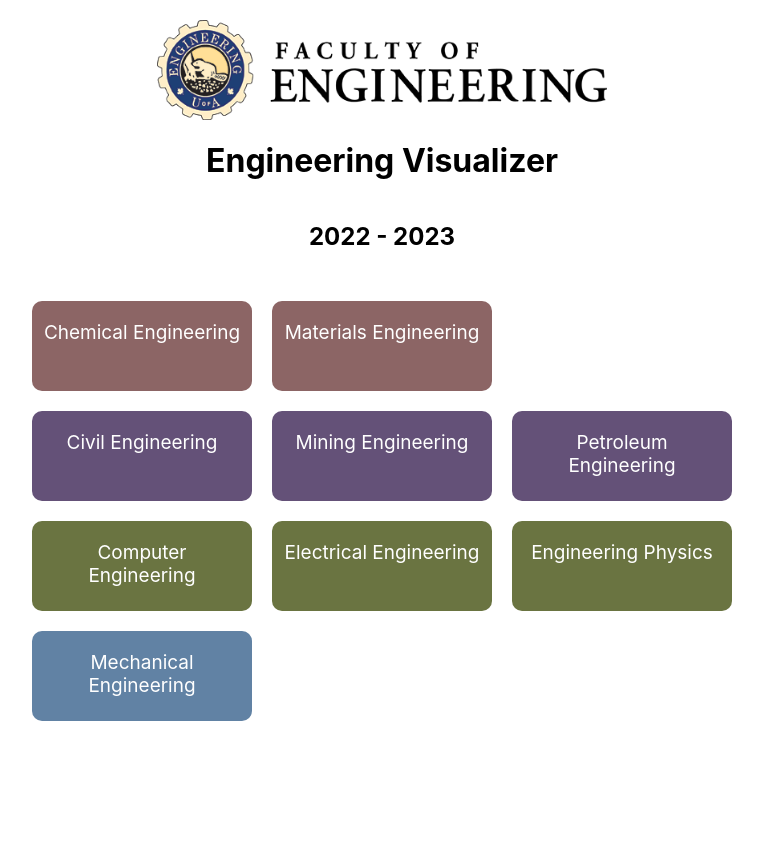
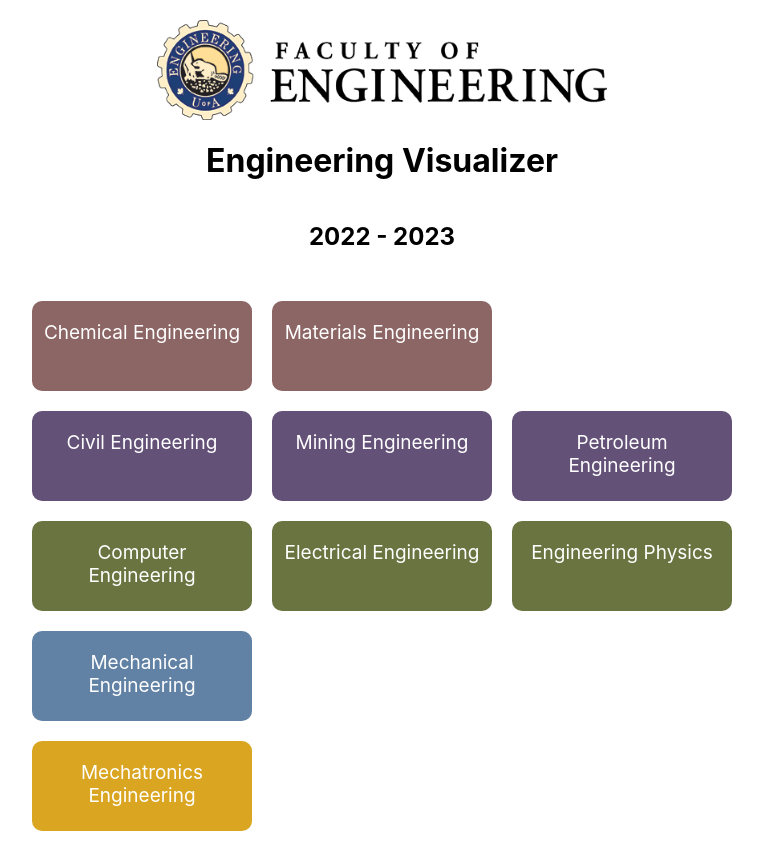
Before and after one commit to xiangpen-1412/ENGG_Visualizer, a React (Create React App) app: page / in a window 1280 px wide. Shown: the whole page, without its empty margins (258-1021 px from the left). Before the commit the page ends 800 px from the top, so only its background shows below. Built offline with nearby package versions, Linux system fonts and the light colour scheme.

Commit message:
update course group

```diff
--- a/src/App.js
+++ b/src/App.js
@@ -31,7 +31,18 @@ const GradAttributes = (props) => {
 }
 
 const CourseCatagory = (props) => {
+
+    const location = useLocation();
+    const {selectedProgram} = location.state;
+
     const cells = props.CatagoryList.map((catagory, index) => {
+
+        if (selectedProgram === "Computer Engineering") {
+
+            if (index > 9) {
+                return null;
+            }
+
             return (
                 <div
                     key={index}
@@ -44,6 +55,46 @@ const CourseCatagory = (props) => {
                     {catagory.name}
                 </div>
             )
+
+        } else if (selectedProgram === "Mechatronics Engineering") {
+
+            if (index === 9) {
+                return null;
+            }
+
+            return (
+                <div
+                    key={index}
+                    className="indvCatagory"
+                    onClick={(event) => {
+                        props.setCatagoryColor(event, catagory)
+                    }}
+                    style={{backgroundColor: catagory.color}}
+                >
+                    {catagory.name}
+                </div>
+            )
+
+        } else {
+
+            if (index > 8) {
+                return null;
+            }
+
+            return (
+                <div
+                    key={index}
+                    className="indvCatagory"
+                    onClick={(event) => {
+                        props.setCatagoryColor(event, catagory)
+                    }}
+                    style={{backgroundColor: catagory.color}}
+                >
+                    {catagory.name}
+                </div>
+            )
+        }
+
     })
 
     return (
@@ -327,6 +378,54 @@ class App extends Component {
                     name: "Other",
                     color: "#5ce0c4",
                 },
+                {
+                    name: "Computing Science",
+                    color: "#ff9696",
+                },
+                {
+                    name: "Mechatronics",
+                    color: "#ff9966"
+                },
+                {
+                    name: "SEMINARS",
+                    color: "#00db25",
+                },
+                {
+                    name: "LABS",
+                    color: "#00d8db",
+                },
+                {
+                    name: "CODING",
+                    color: "#f5f500",
+                },
+                {
+                    name: "CAD",
+                    color: "#669999",
+                },
+                {
+                    name: "Group Work",
+                    color: "#f500e0",
+                },
+                {
+                    name: "Solid Mechanics",
+                    color: "#66ffb5",
+                },
+                {
+                    name: "Thermo Fluids",
+                    color: "#f500e0",
+                },
+                {
+                    name: "Electrical",
+                    color: "#74cc00",
+                },
+                {
+                    name: "Control",
+                    color: "#cc0000",
+                },
+                {
+                    name: "Management",
+                    color: "#666699",
+                },
             ],
 
             GALegendList: [
@@ -354,7 +453,7 @@ class App extends Component {
             ],
 
             structure: [],
-            reqMap : new Map(),
+            reqMap: new Map(),
             courseGroup: new Map(),
             selectedAtt: "",
             selectedGroup: "",
@@ -498,13 +597,49 @@ class App extends Component {
                 case "Other":
                     catagoryIndex = 8;
                     break;
+                case "Computing Science":
+                    catagoryIndex = 9;
+                    break;
+                case "Mechatronics":
+                    catagoryIndex = 10;
+                    break;
+                case "SEMINARS":
+                    catagoryIndex = 11;
+                    break;
+                case "LABS":
+                    catagoryIndex = 12;
+                    break;
+                case "CODING":
+                    catagoryIndex = 13;
+                    break;
+                case "CAD":
+                    catagoryIndex = 14;
+                    break;
+                case "Group Work":
+                    catagoryIndex = 15;
+                    break;
+                case "Solid Mechanics":
+                    catagoryIndex = 16;
+                    break;
+                case "Thermo Fluids":
+                    catagoryIndex = 17;
+                    break;
+                case "Electrical":
+                    catagoryIndex = 18;
+                    break;
+                case "Control":
+                    catagoryIndex = 19;
+                    break;
+                case "Management":
+                    catagoryIndex = 20;
+                    break;
                 default:
                     catagoryIndex = 0;
             }
 
             structure.map((term, termIndex) => {
                 term.courses.map((courseMap, courseIndex) => {
-                    let catagoryLevel = courseMap.catagory[catagoryIndex]
+                    let catagoryLevel = courseMap.category[catagoryIndex];
 
                     if (catagoryLevel === 0) {
                         structure[termIndex].courses[courseIndex].color = "white";
@@ -638,14 +773,13 @@ class App extends Component {
             planName: selectedPlan
         };
 
-        console.log(data);
 
         this.controller.getCourseInfo(data).then((courses) => {
             this.setState({structure: courses});
         });
 
         this.controller.getReqMap(data).then((reqMap) => {
-            this.setState({reqMap : reqMap});
+            this.setState({reqMap: reqMap});
         })
     }
 
@@ -697,7 +831,8 @@ class App extends Component {
                     <div className="lowerStuff">
                         <div className='catagoryWrapper'>
                             <CourseCatagory CatagoryList={this.state.CatagoryList}
-                                            setCatagoryColor={this.setCatagoryColor}/>
+                                            setCatagoryColor={this.setCatagoryColor}
+                            />
 
                         </div>
 
--- a/src/Home.css
+++ b/src/Home.css
@@ -35,6 +35,10 @@
     background-color: rgb(97, 130, 164);
 }
 
+.row4 {
+    background-color: goldenrod;
+}
+
 
 .wrapperTermProgram {
     display: flex;
--- a/src/Home.js
+++ b/src/Home.js
@@ -5,9 +5,7 @@ import './Home.css';
 
 //programList is in state variable so now make a div for each program
 const Program = (props) => {
-    const navigate= useNavigate()
-
-
+    const navigate= useNavigate();
 
     const cells = props.programList.map((programs, yIndex) => {
         let cell = programs.map((program, xIndex)=> {
@@ -45,6 +43,7 @@ const Program = (props) => {
             <div className = "programPalette1">{cells[1]}</div>
             <div className = "programPalette2">{cells[2]}</div>
             <div className = "programPalette3">{cells[3]}</div>
+            <div className = "programPalette4">{cells[4]}</div>
         </div>
 
     )
@@ -76,6 +75,9 @@ class Home extends Component {
                 ],
                 [
                     "Mechanical Engineering",
+                ],
+                [
+                    "Mechatronics Engineering",
                 ],
             ],
         }
--- a/src/Structure.js
+++ b/src/Structure.js
@@ -199,11 +199,6 @@ class Structure extends Component {
 
         const {structure, updateLineMap, lineMap, reqMap} = this.props;
 
-        const map = new Map(Object.entries(reqMap));
-        console.log("type is");
-        console.log(typeof map);
-        console.log(map);
-
         let cloneStructure = cloneDeep(structure);
 
         const coursesList = [].concat(...cloneStructure.map(term => term.courses
```
Lines whose indentation alone changed are shown as unchanged.
